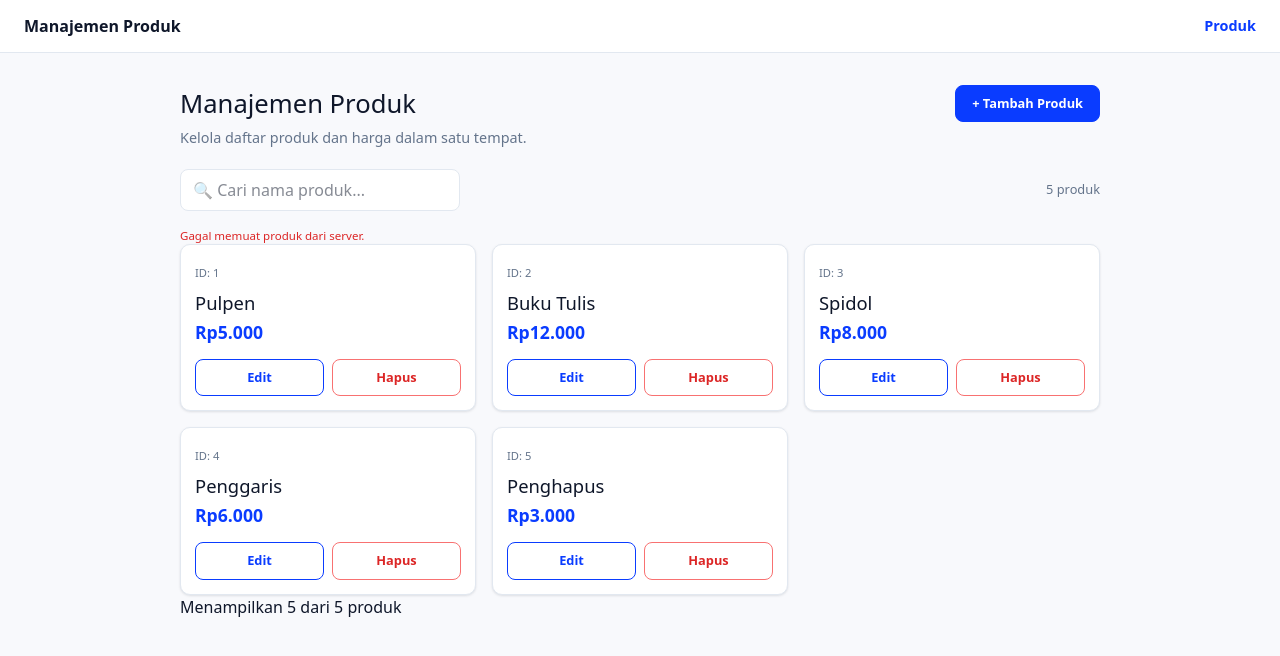
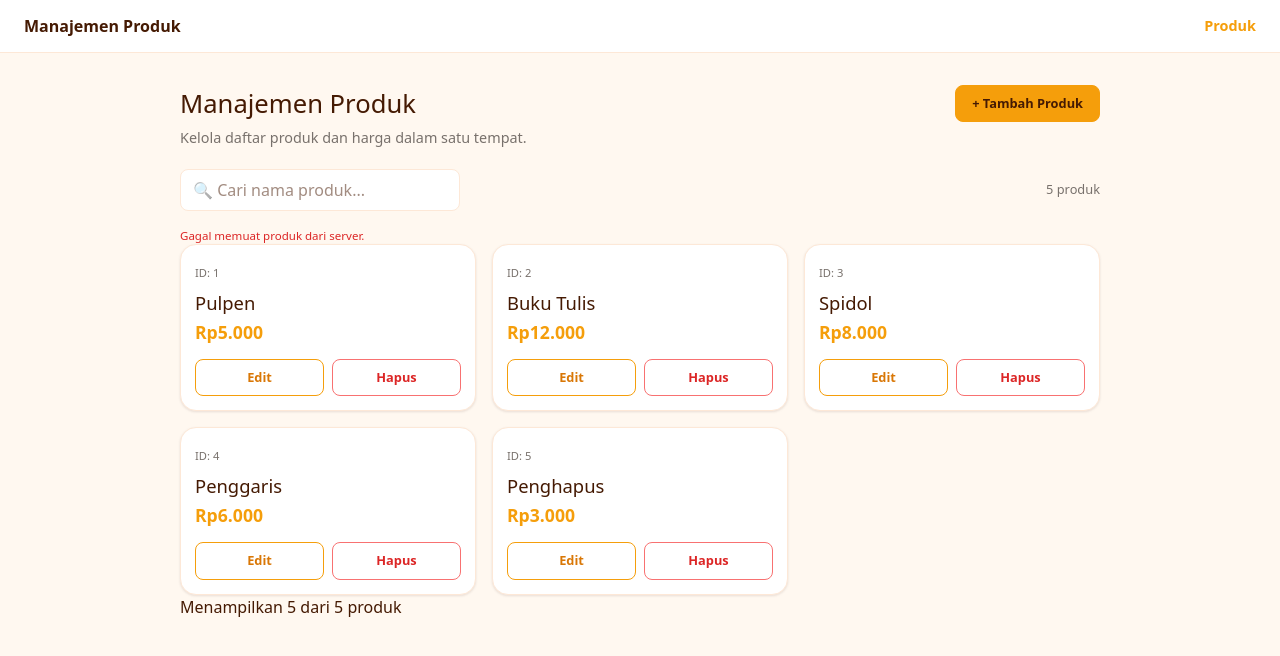
Before and after one commit to Clouxyyy/WEB_React, a React (Vite) app: page /products in a window 1280 px wide. Shown: the top 656 px of the page. Built offline with nearby package versions, Linux system fonts and the light colour scheme; no server answers.

Commit message:
style: menambahkan token tema warm di themes

```diff
--- a/src/index.css
+++ b/src/index.css
@@ -1,18 +1,34 @@
 @import "tailwindcss";
 
+@theme {
+  --color-page: #fff8f0;
+  --color-surface: #ffffff;
+  --color-ink: #451a03;
+  --color-muted: #78716c;
+  --color-border: #fde8d7;
+  --color-accent: #f59e0b;
+  --color-accent-dark: #d97706;
+  --color-accent-soft: #fef3c7;
+  --color-danger: #dc2626;
+  --color-danger-dark: #b91c1c;
+  --color-danger-soft: #fee2e2;
+  --radius-card: 16px;
+  --shadow-card: 0 1px 3px rgba(69, 26, 3, 0.08), 0 1px 2px rgba(69, 26, 3, 0.04);
+}
+
 :root {
-  --bg: #f8f9fc;
-  --surface: #ffffff;
-  --text: #0f172a;
-  --muted: #64748b;
-  --border: #e2e8f0;
-  --primary: #0a3cff;
-  --primary-dark: #0830cc;
-  --danger: #dc2626;
-  --danger-dark: #b91c1c;
-  --danger-soft: #fee2e2;
-  --radius: 10px;
-  --shadow: 0 1px 3px rgba(15, 23, 42, 0.08), 0 1px 2px rgba(15, 23, 42, 0.04);
+  --bg: var(--color-page);
+  --surface: var(--color-surface);
+  --text: var(--color-ink);
+  --muted: var(--color-muted);
+  --border: var(--color-border);
+  --primary: var(--color-accent);
+  --primary-dark: var(--color-accent-dark);
+  --danger: var(--color-danger);
+  --danger-dark: var(--color-danger-dark);
+  --danger-soft: var(--color-danger-soft);
+  --radius: var(--radius-card);
+  --shadow: var(--shadow-card);
 }
 
 * {
@@ -40,18 +56,24 @@ button {
   border-radius: 8px;
   border: 1px solid var(--primary);
   background: var(--surface);
-  color: var(--primary);
+  color: var(--primary-dark);
   font-weight: 600;
   font-size: 0.8rem;
 }
 
+.btn:hover {
+  filter: brightness(0.97);
+}
+
 .btn-primary {
   background: var(--primary);
-  color: #fff;
+  color: var(--color-ink);
+  border-color: var(--primary);
 }
 
 .btn-primary:hover {
   background: var(--primary-dark);
+  color: #fff;
 }
 
 .btn-outline-danger {
```
